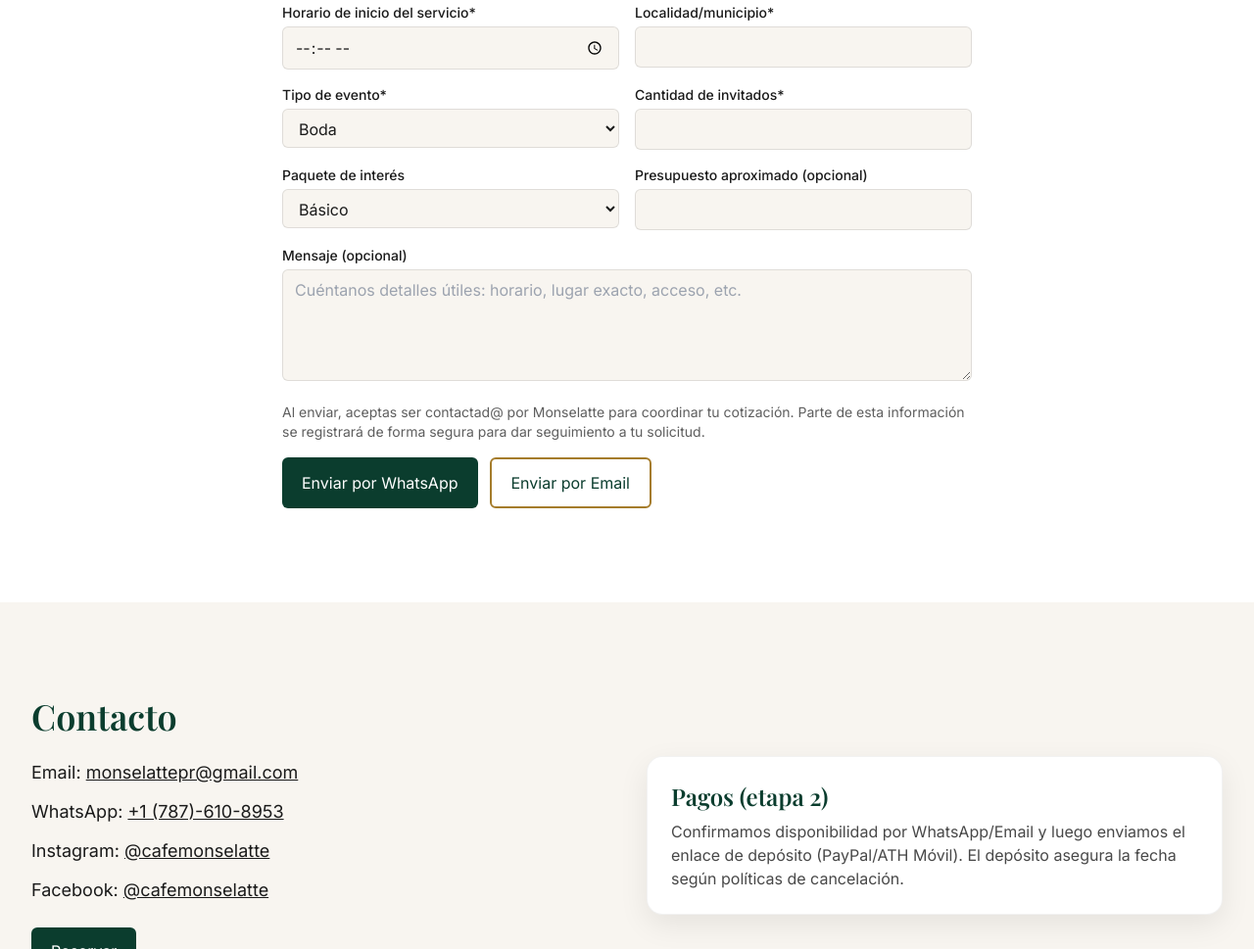
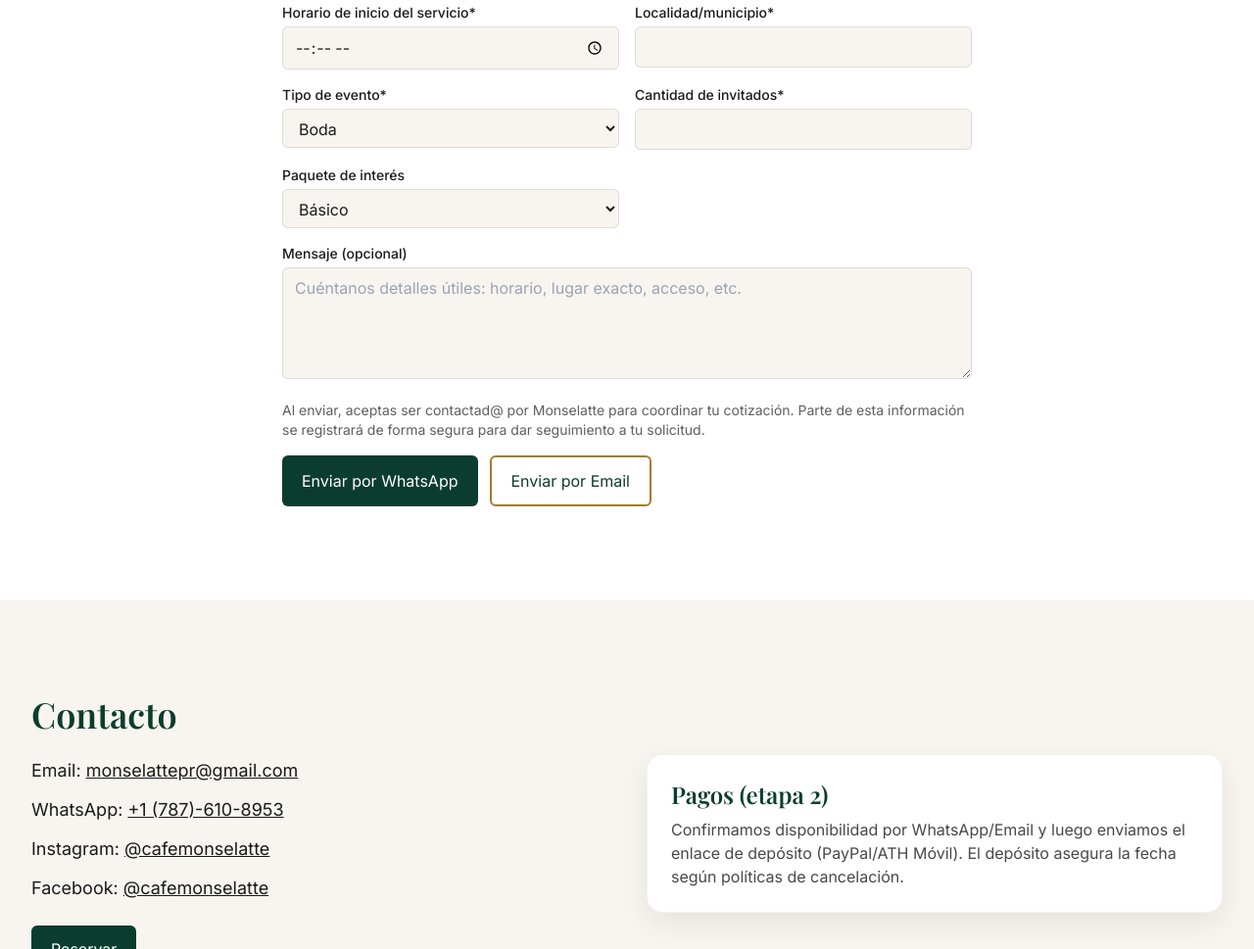
Before and after one commit to Juabel0108/monselatte-site, a plain HTML site: page index.html in a window 1280 px wide. Shown: the part 3557-4526 px from the top of the page at 98% size. Drawn offline with nearby package versions, Linux system fonts and the light colour scheme.

Commit message:
Remove presupuesto field from form and message

```diff
--- a/index.html
+++ b/index.html
@@ -7,7 +7,7 @@
   <meta name="description" content="Barra de café para bodas, cumpleaños y eventos corporativos en Puerto Rico. Paquetes claros, baristas profesionales y reservas en línea." />
   <meta name="theme-color" content="#0B3D2E" />
   <meta property="og:title" content="Monselatte Coffee Bar" />
-  <meta property="og:description" content="Café de especialidad para tu evento, en toda Puerto Rico." />
+  <meta property="og:description" content="Barra de café para tu evento, en toda Puerto Rico." />
   <meta property="og:type" content="website" />
   <meta property="og:image" content="/og-image.jpg" />
 
@@ -292,10 +292,6 @@
               <option value="Por definir">Por definir</option>
             </select>
           </div>
-          <div class="sm:col-span-1">
-            <label class="block text-sm font-medium">Presupuesto aproximado (opcional)</label>
-            <input name="presupuesto" type="text" class="mt-1 w-full rounded-md border border-black/10 bg-brand-cream px-3 py-2 focus:outline-none focus:ring-2 focus:ring-brand-green" />
-          </div>
           <div class="sm:col-span-2">
             <label class="block text-sm font-medium">Mensaje (opcional)</label>
             <textarea name="mensaje" rows="4" class="mt-1 w-full rounded-md border border-black/10 bg-brand-cream px-3 py-2 focus:outline-none focus:ring-2 focus:ring-brand-green" placeholder="Cuéntanos detalles útiles: horario, lugar exacto, acceso, etc."></textarea>
@@ -398,7 +394,6 @@ async function saveToSheet(formData){
              `Tipo de evento: ${formData.get('tipo')}\n` +
              `Invitados: ${formData.get('invitados')}\n` +
              `Paquete: ${formData.get('paquete')}\n` +
-             `Presupuesto: ${formData.get('presupuesto') || 'N/D'}\n` +
              `Mensaje: ${formData.get('mensaje') || '—'}`;
     }
 
```
